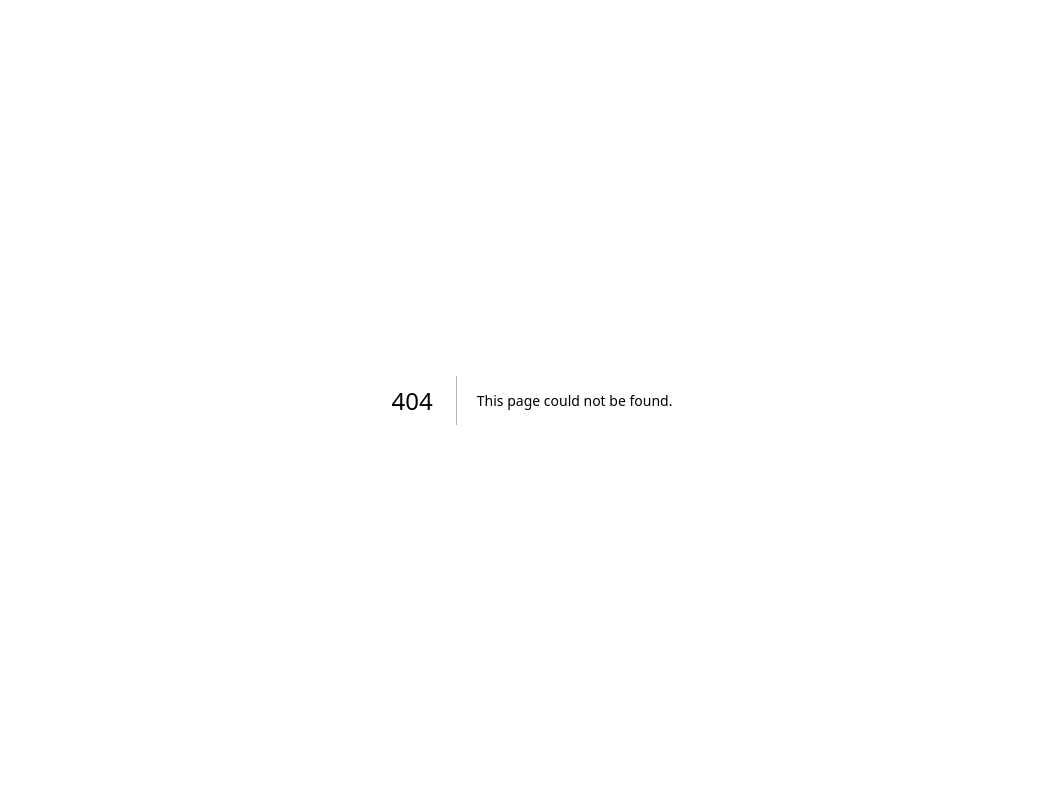
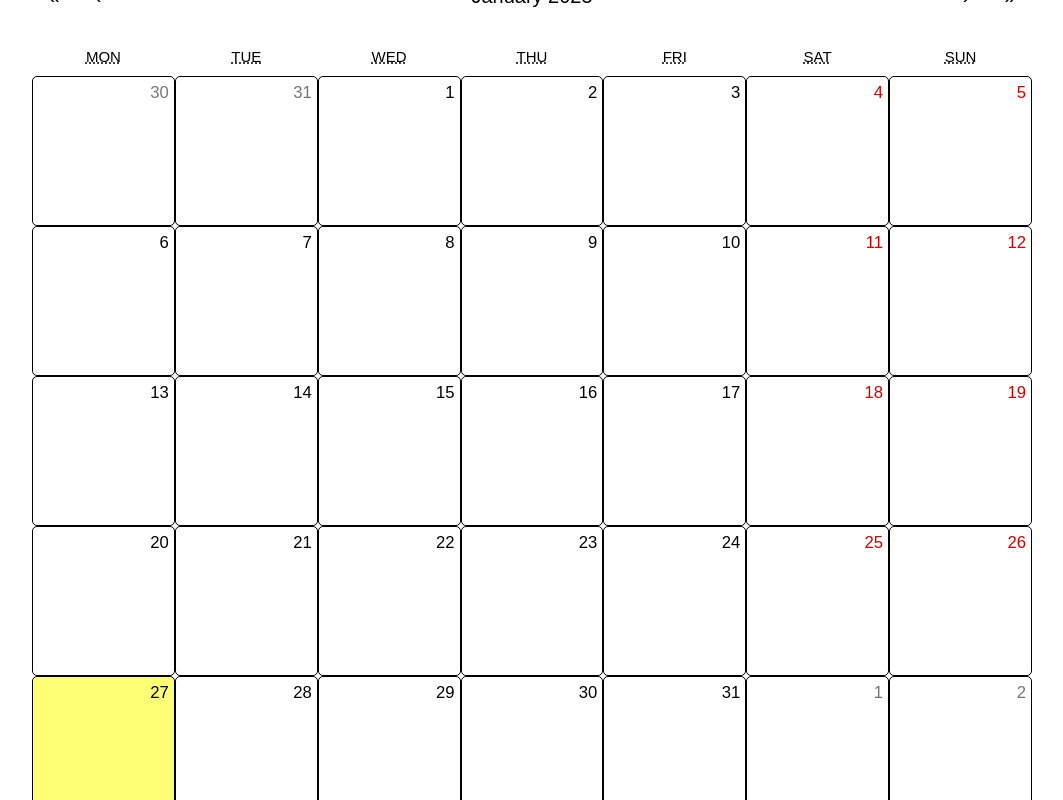
Before and after one commit to jameslegoff92/Sourp-Hagop, a Next.js app: page /test in a window 1280 px wide. Before the commit this address had no page. Shown: the whole page, without its empty margins (108-1171 px from the left). Built offline with nearby package versions, Linux system fonts and the light colour scheme.

Commit message:
Install and add React-Calendar component to the project

```diff
--- /dev/null
+++ b/app/test/page.jsx
@@ -0,0 +1,7 @@
+import ReactCalendar from '@/components/display/ReactCalendar';
+
+export default function Test() {
+  return (
+    <ReactCalendar />
+  );
+}
--- /dev/null
+++ b/components/display/ReactCalendar.css
@@ -0,0 +1,51 @@
+.react-calendar-wrapper {
+  display: flex;
+  justify-content: center;
+  align-items: center;
+  width: 100vw;
+  height: 100vh;
+}
+
+.react-calendar {
+  border: none;
+  width: 90%;
+  max-width: 1000px;
+  font-size: 20px;
+}
+
+.react-calendar__tile {
+  height: 150px; /* Adjust as needed */
+  min-height: 100px; /* Ensures all tiles are at least this height */
+  display: flex;
+  align-items: flex-start; /* Aligns content to the top */
+  justify-content: flex-end; /* Moves text to the top right */
+  padding: 10px;
+  position: relative;
+}
+
+.react-calendar__tile {
+  border: 1px solid black !important;
+  border-radius: 5px; /* Optional: rounds the corners */
+}
+
+.react-calendar__tile {
+  position: relative;
+  text-align: right;
+  padding-top: 5px;
+  padding-right: 5px;
+}
+
+.react-calendar__tile abbr {
+  position: absolute;
+  top: 5px;
+  right: 5px;
+  font-weight: medium
+}
+
+.react-calendar__month-view__weekdays {
+  font-weight: normal; /* Removes bold */
+}
+
+.react-calendar__month-view__weekdays__weekday {
+  font-weight: normal; /* Ensures each weekday is not bold */
+}
--- /dev/null
+++ b/components/display/ReactCalendar.jsx
@@ -0,0 +1,12 @@
+import Calendar from "react-calendar";
+import "react-calendar/dist/Calendar.css";
+import "./ReactCalendar.css";
+
+export default function ReactCalendar() {
+  return (
+    <div className="react-calendar-wrapper">
+      <Calendar
+      />
+    </div>
+  );
+}
--- a/package.json
+++ b/package.json
@@ -33,6 +33,7 @@
     "pino": "^9.6.0",
     "pino-pretty": "^13.0.0",
     "react": "^18",
+    "react-calendar": "^5.1.0",
     "react-dom": "^18",
     "react-icons": "^5.3.0",
     "rollup": "^3.29.5"
```
Also changed, not shown: 1 other file (tests, documents, lock files or other folders).
